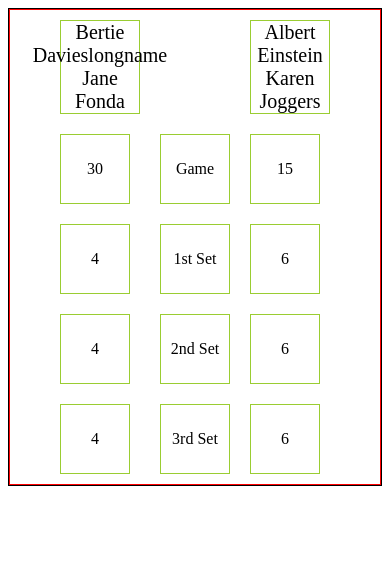
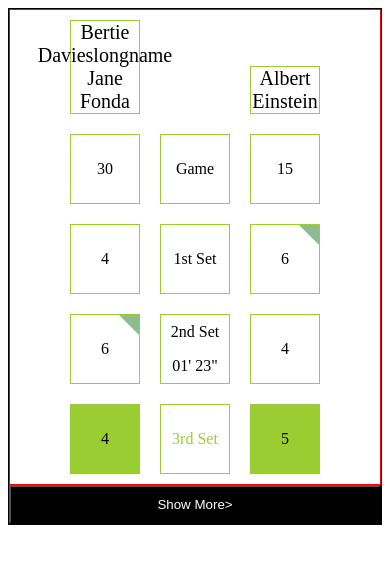
Before and after one commit to alanbuchanan/tennis-1, a plain HTML site: page index.html in a window 390 px wide. Drawn offline with nearby package versions, Linux system fonts and the light colour scheme; files that its build step writes are made by us from their sources.

Commit message:
Style for all scoreboards

```diff
--- a/index.html
+++ b/index.html
@@ -4,6 +4,7 @@
     <meta charset="UTF-8">
     <title>Document</title>
     <link rel="stylesheet" href="main.css">
+    <link rel="stylesheet" href="https://maxcdn.bootstrapcdn.com/font-awesome/4.6.1/css/font-awesome.min.css">
 </head>
 <body>
     <div class="tennis">
@@ -13,32 +14,38 @@
                 <div class="empty"></div>
                 <div>Game</div>
                 <div>1st Set</div>
-                <div>2nd Set</div>
-                <div>3rd Set</div>
+                <div class="has-timer">
+                    <div>2nd Set</div>
+                    <div>01' 23"</div>
+                </div>
+                <div class="active-set">3rd Set</div>
             </div>
             <div class="player-a">
                 <div>
                     <div>Bertie Davieslongname</div>
                     <div>Jane Fonda</div>
                 </div>
-                <div class="serving-circle-container">o</div>
+                <div class="serving-circle-container">
+                    <i class="fa fa-circle" aria-hidden="true"></i>
+                </div>
                 <div>30</div>
                 <div>4</div>
-                <div>4</div>
-                <div>4</div>
+                <div class="won">6</div>
+                <div class="active">4</div>
             </div>
             <div class="player-b">
                 <div>
                     <div>Albert Einstein</div>
-                    <div>Karen Joggers</div>
+                    <!--<div>Karen Joggers</div>-->
                 </div>
                 <div class="serving-circle-container">o</div>
                 <div>15</div>
-                <div>6</div>
-                <div>6</div>
-                <div>6</div>
+                <div class="won">6</div>
+                <div>4</div>
+                <div class="active">5</div>
             </div>
         </div>
+        <button>Show More></button>
     </div>
 </body>
 </html>
--- a/main.scss
+++ b/main.scss
@@ -1,3 +1,9 @@
+$color-text-primary: white;
+$color-text-secondary: grey;
+$color-bright: yellowgreen;
+$color-dark: darkgrey;
+$splitpoint: 500px;
+
 * {
   box-sizing: border-box;
 }
@@ -16,7 +22,8 @@
 }
 
 .set-titles,
-[class^="player"] {
+.player-a,
+.player-b {
   display: flex;
   flex-flow: row;
 
@@ -32,10 +39,23 @@
     justify-content: center;
     align-items: flex-end;
   }
+}
+
+.player-a,
+.player-b {
   & > div:not(:nth-of-type(1)):not(:nth-of-type(2)) {
     justify-content: center;
     width: 70px;
     height: 70px;
+  }
+}
+
+.set-titles {
+  & > div:not(:nth-of-type(1)):not(:nth-of-type(2)) {
+    justify-content: center;
+    width: 70px;
+    height: 50px;
+    align-items: flex-start;
   }
 }
 
@@ -51,7 +71,7 @@
   }
 }
 
-@media (max-width: 500px) {
+@media (max-width: $splitpoint) {
   .wrapper {
     flex-flow: row;
     justify-content:center;
@@ -59,7 +79,7 @@
   .wrapper > * {
     flex-flow: column wrap;
     & > div:first-of-type {
-      width: 80px;
+      width: 70px;
       font-size: 20px;
     }
   }
@@ -78,6 +98,9 @@
   .player-b {
       text-align: center;
       justify-content: center;
+    > div:first-of-type {
+      align-self: flex-start;
+    }
 
   }
 
@@ -92,10 +115,61 @@
   }
 
   .set-titles,
-  [class^="player"] {
+  .player-a,
+  .player-b {
     & div:first-of-type {
       align-items: center;
     }
   }
 
+  .set-titles {
+    & > div:not(:nth-of-type(1)):not(:nth-of-type(2)) {
+      height: 70px;
+      align-items: center;
+    }
+  }
+
 }
+
+.player-a,
+.player-b,
+.set-titles {
+  > * {
+    position: relative;
+  }
+}
+
+.won:after {
+  content: '';
+  position: absolute;
+  top: 0;
+  right: 0;
+  width: 0;
+  height: 0;
+  border-style: solid;
+  border-width: 0 20px 20px 0;
+  border-color: transparent darkseagreen transparent transparent;
+}
+
+.active {
+  background-color: $color-bright;
+}
+
+.active-set {
+  color: $color-bright;
+}
+
+.has-timer {
+  display: flex;
+  flex-flow: row wrap;
+}
+
+button {
+  width: 100%;
+  background-color: black;
+  color: $color-text-primary;
+  padding: 10px 0;
+  @media(min-width: $splitpoint) {
+    display: none;
+  }
+}
```
